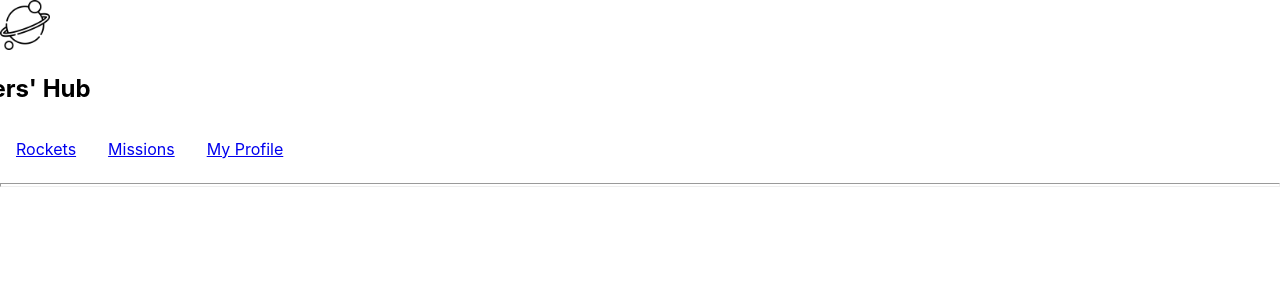
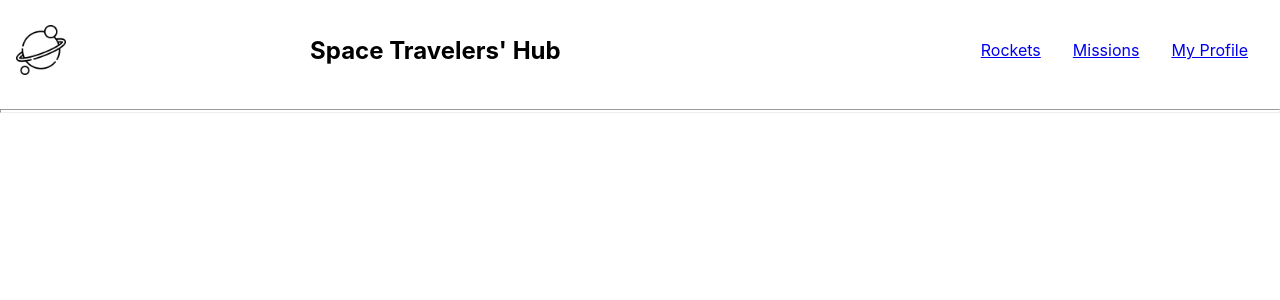
Before and after one commit to rachaouldbabaali/React-Redux-GP, a React (Create React App) app: page / in a window 1280 px wide. Shown: the top 300 px of the page. Built offline with nearby package versions, Linux system fonts and the light colour scheme.

Commit message:
fix the header aligning

```diff
--- a/src/components/Navbar.js
+++ b/src/components/Navbar.js
@@ -5,7 +5,7 @@ import planet from '../images/planet.png';
 
 const Navbar = () => (
   <>
-    <nav className={styles.Navbar}>
+    <nav className={styles.navbar}>
       <img src={planet} alt="My logo" className={styles.logo} />
       <h1 className={styles.heading}>Space Travelers&apos; Hub</h1>
       <ul className={styles.navLinks}>
@@ -14,22 +14,22 @@ const Navbar = () => (
             Rockets
           </NavLink>
         </li>
-
         <li>
           <NavLink to="/missions" ClassName={styles.activeLink}>
             Missions
           </NavLink>
         </li>
-
         <li>
           <NavLink to="/my-profile" ClassName={styles.activeLink}>
             My Profile
           </NavLink>
         </li>
       </ul>
+
     </nav>
     <hr className={styles.horizontal} />
   </>
+
 );
 
 export default Navbar;
```
